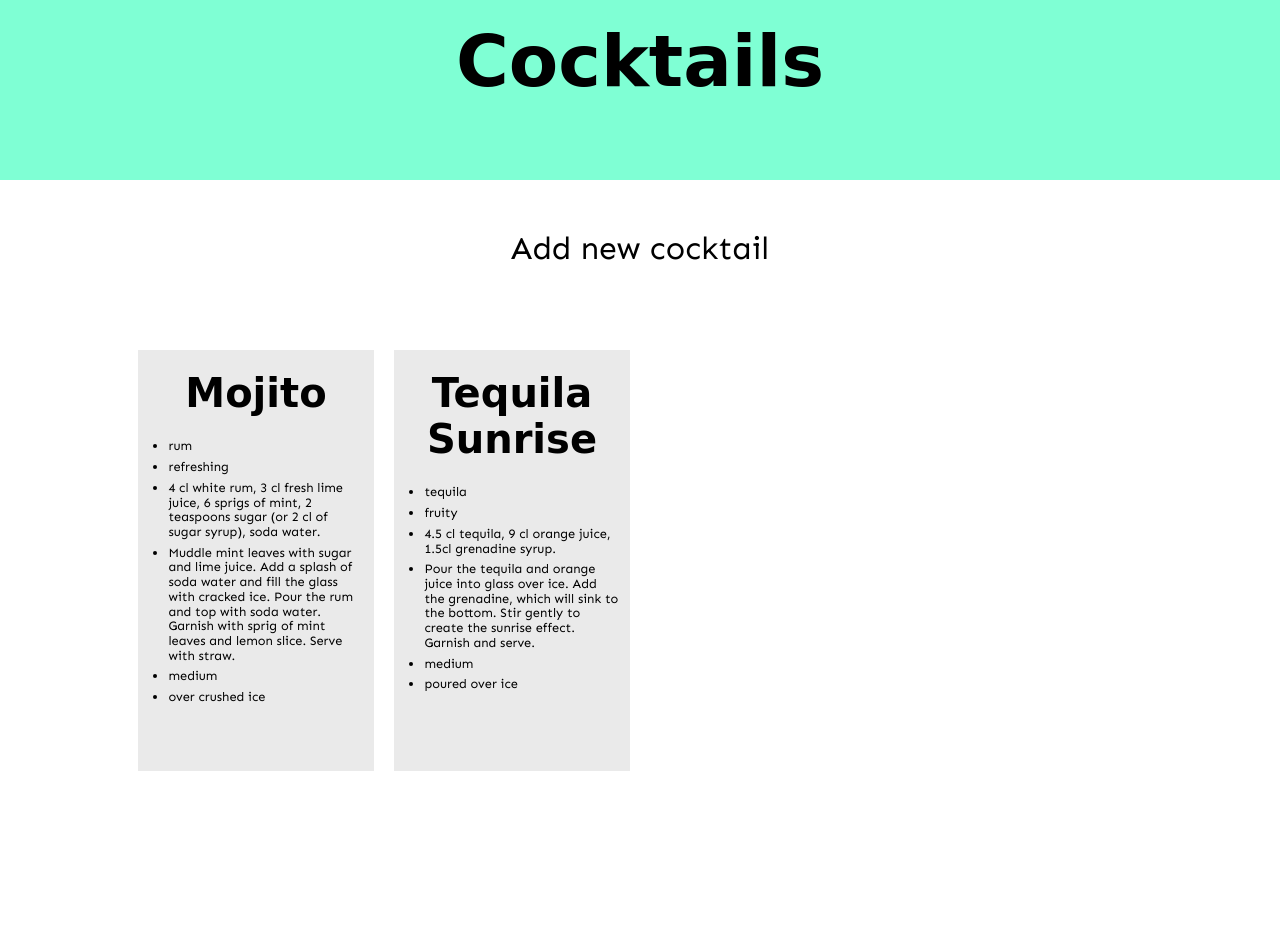
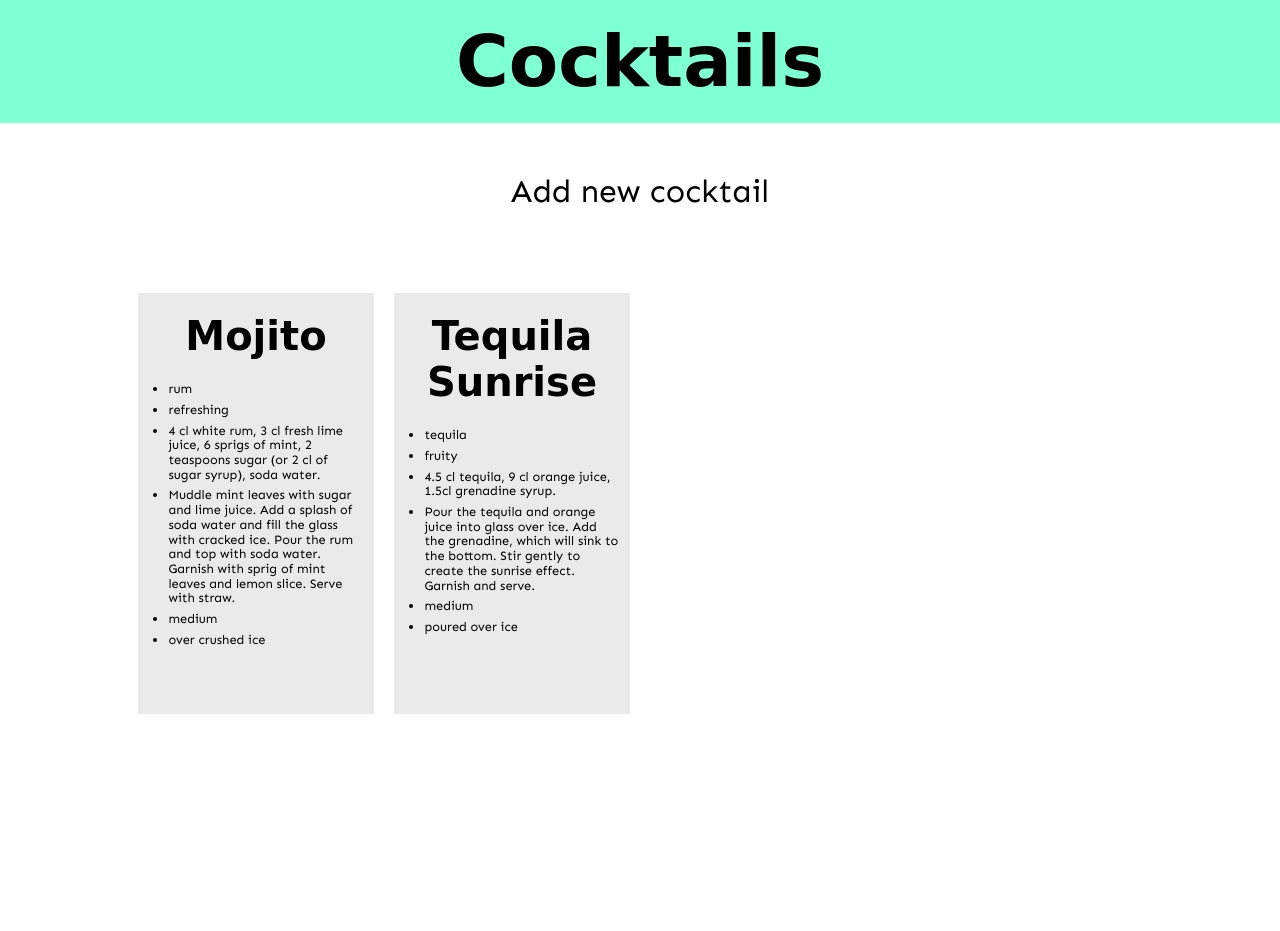
Before and after one commit to Hannahrey/collectors-task, a PHP site: page / in a window 1280 px wide. After the commit the page ends 714 px from the top, so only its background shows below. Run offline with PHP 8.4, Linux system fonts and the light colour scheme; data comes from the database, SQL or seed files in the repository; some web fonts are replaced.

Commit message:
amends to frontend following code review

```diff
--- a/add_item.php
+++ b/add_item.php
@@ -60,7 +60,7 @@
 				</select>
 			</div>
 			<div class="one_field">
-			<input class="button" type="submit" value="Submit"/>
+				<input class="button" type="submit" value="Submit"/>
 			</div>
 		</form>
 	</div>
--- a/style.css
+++ b/style.css
@@ -12,7 +12,7 @@ h1, h2{
 h1 {
     font-size: 4.5rem;
     margin: 0;
-    padding-top: 20px;
+    padding: 20px 0;
 }
 
 h2 {
@@ -48,10 +48,11 @@ ul {
 
 /* top container with title in */
 .container_top {
-    height: 180px;
+    /*height: 180px;*/
     background-color: aquamarine;
     width: 100%;
     margin-bottom: 50px;
+    overflow: auto;
 }
 
 /* anchor tag section container */
@@ -86,7 +87,7 @@ ul {
   position: relative;
   background-color: #eaeaea;
   overflow: auto;
-  min-width: 150px;
+  min-width: 180px;
 }
 
 
@@ -94,6 +95,7 @@ ul {
 .form_container {
     height: 750px;
     width: 60%;
+    min-width: 400px;
     margin: 0 auto 100px auto;
     box-sizing: border-box;
     padding: 30px;
```
